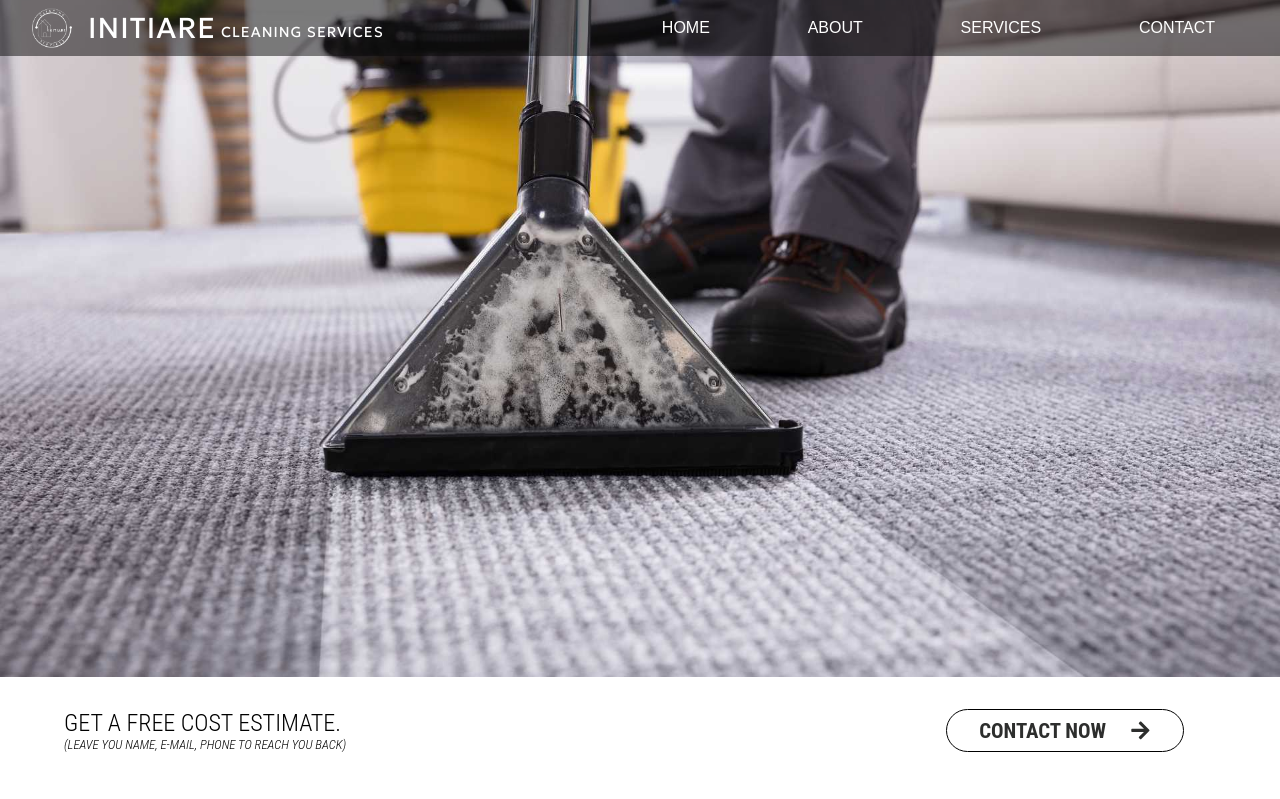
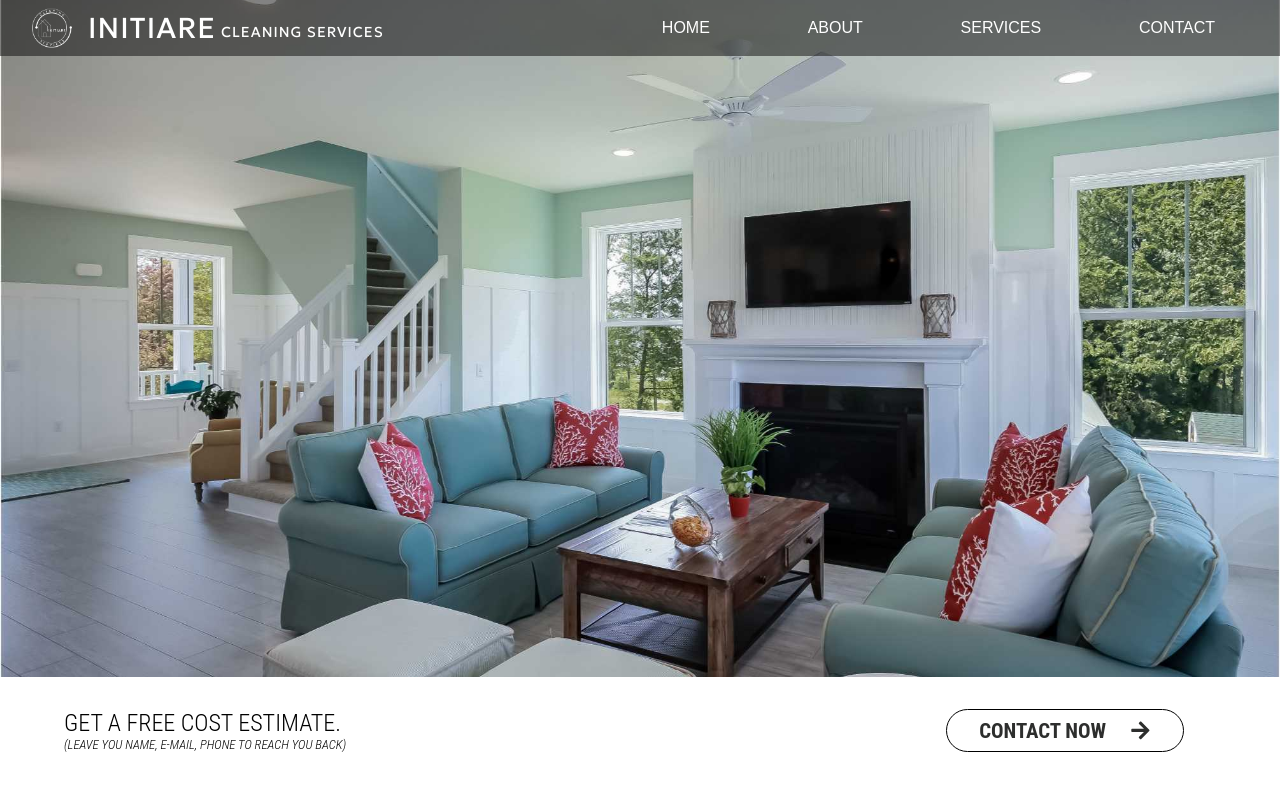
Before and after one commit to RuslanTissen/cleaning-solutions, a React (Create React App) app: page / in a window 1280 px wide. Shown: the top 799 px of the page. Built offline with nearby package versions, Linux system fonts and the light colour scheme; a web font is replaced by a local one.

Commit message:
work and intro updated

```diff
--- a/src/components/introduction/Introduction.scss
+++ b/src/components/introduction/Introduction.scss
@@ -10,7 +10,7 @@
 	.introduction__img {
 		width: 100%;
 		height: inherit;
-		background-image: url("../../images/cleaning-intro.jpg");
+		background-image: url("../../images/intro-new.jpg");
 		background-position: center;
 		background-repeat: no-repeat;
 		background-size: cover;
--- a/src/components/work/Work.jsx
+++ b/src/components/work/Work.jsx
@@ -26,7 +26,7 @@ function Work() {
 			<div className="work__galery-box">
 				<Carousel>
 					<div>
-						<img src={work1} loading='lazy' />
+						<img src={work6} loading='lazy' />
 					</div>
 					<div>
 						<img src={work} loading='lazy' />
@@ -41,10 +41,10 @@ function Work() {
 						<img src={work4} loading='lazy' />
 					</div>
 					<div>
-						<img src={work5} loading='lazy' />
+						<img src={work1} loading='lazy' />
 					</div>
 					<div>
-						<img src={work6} loading='lazy' />
+						<img src={work5} loading='lazy' />
 					</div>
 				</Carousel>
 			</div>
```
Also changed, not shown: src/images/intro-new.jpg (added), src/trash/cleaning-intro.jpg (renamed from src/images/cleaning-intro.jpg).
